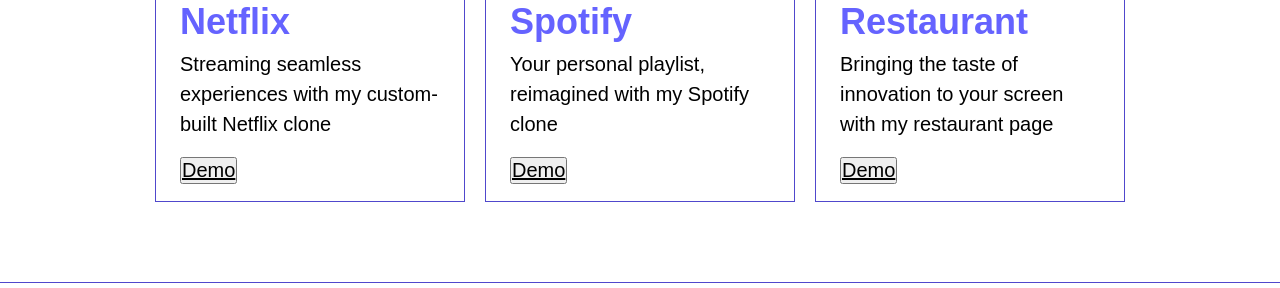
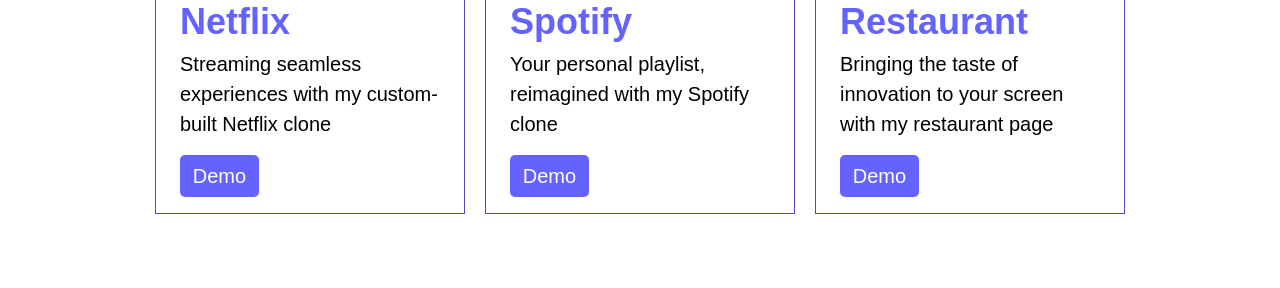
Before and after one commit to nettib/ugr-2340-15-portfolio-profile-html-css-js, a plain HTML site: page portfolio.html in a window 1280 px wide. Shown: the part 469-757 px from the top of the page. Drawn offline with Linux system fonts and the light colour scheme.

Commit message:
Update porfolio.css

```diff
--- a/porfolio.css
+++ b/porfolio.css
@@ -23,6 +23,21 @@
 }
 h2 {
     font-size: 36px;
+}
+
+button {
+    padding: 0.6rem 0.8rem;
+    background-color: var(--primary-color);
+    color: #fff;
+    border: none;
+    border-radius: 5px;
+}
+
+button:hover {
+    background-color: #76b8ff;
+}
+a {
+    text-decoration: none;
 }
 
 header {
```
